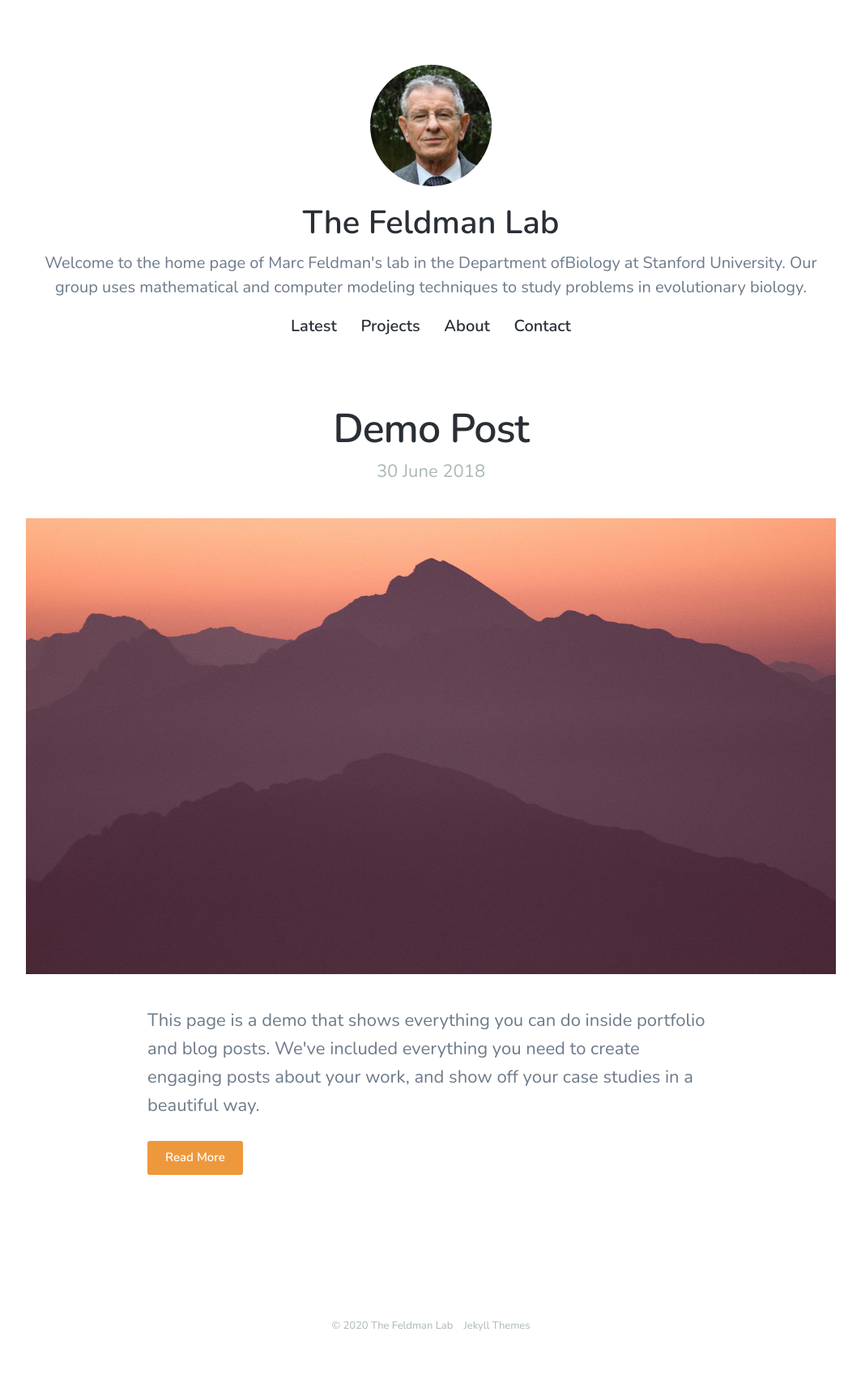
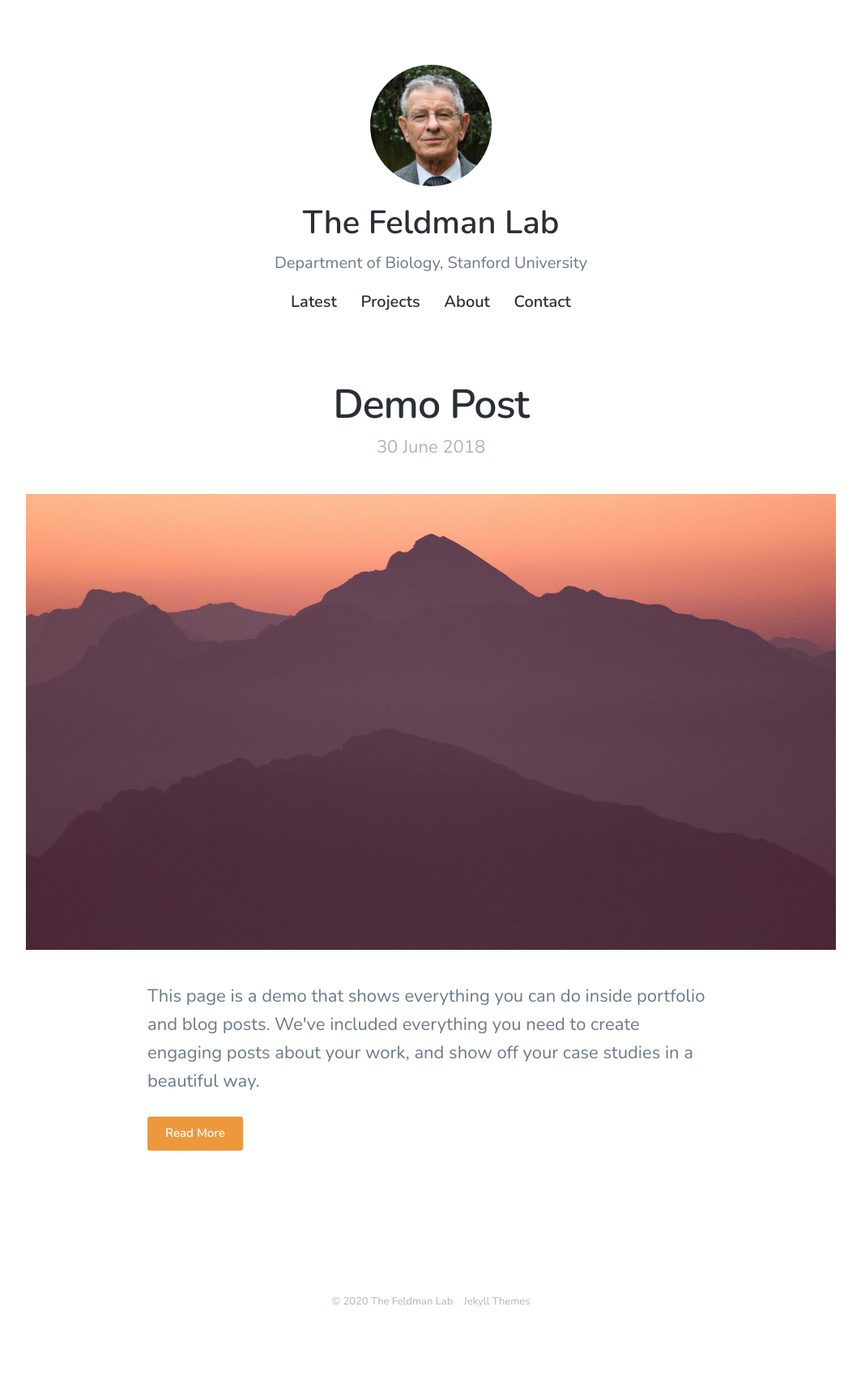
Before and after one commit to mepster/mfeldmanlab.github.io, a Jekyll site: the page built from index.html, in a window 1280 px wide. Shown: the whole page at 81% size, without its empty margins (108-1171 px from the left). Built offline with Jekyll 4.4.1, drawn with Linux system fonts in a browser that asks for light colours; nearby versions of some CDN libraries; the list of posts is cut into pages by our own code; after the commit the page ends 1694 px from its top, so only the background shows below that.

Commit message:
Update settings.yml
short tagline

```diff
--- a/_data/settings.yml
+++ b/_data/settings.yml
@@ -1,6 +1,6 @@
 basic_settings:
   site_title: The Feldman Lab
-  site_tagline: Welcome to the home page of Marc Feldman's lab in the Department ofBiology at Stanford University. Our group uses mathematical and computer modeling techniques to study problems in evolutionary biology.
+  site_tagline: Department of Biology, Stanford University
   favicon_image: /images/favicon.png
 
 header_settings:
```
